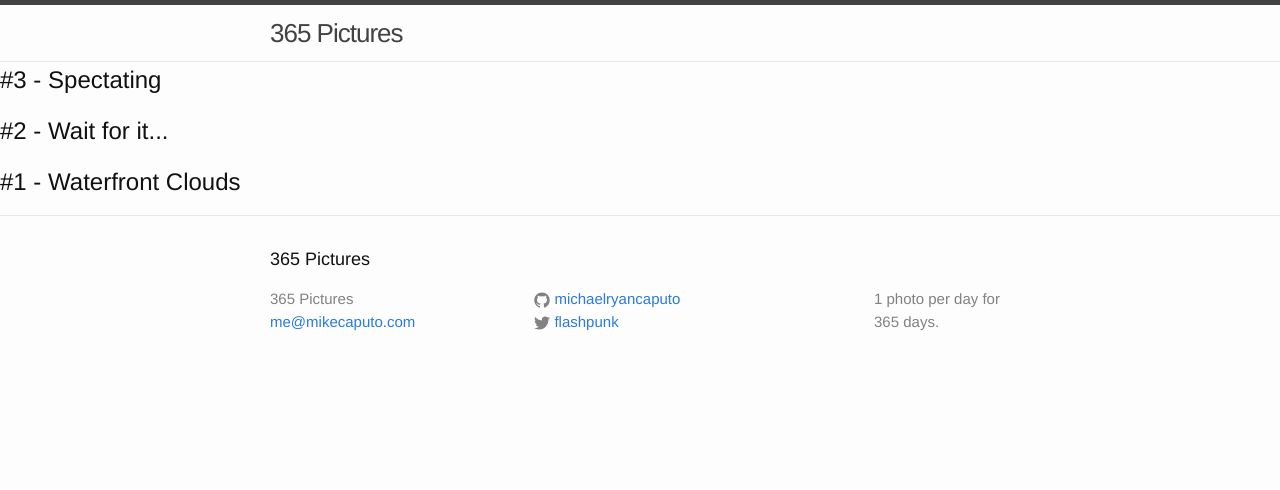
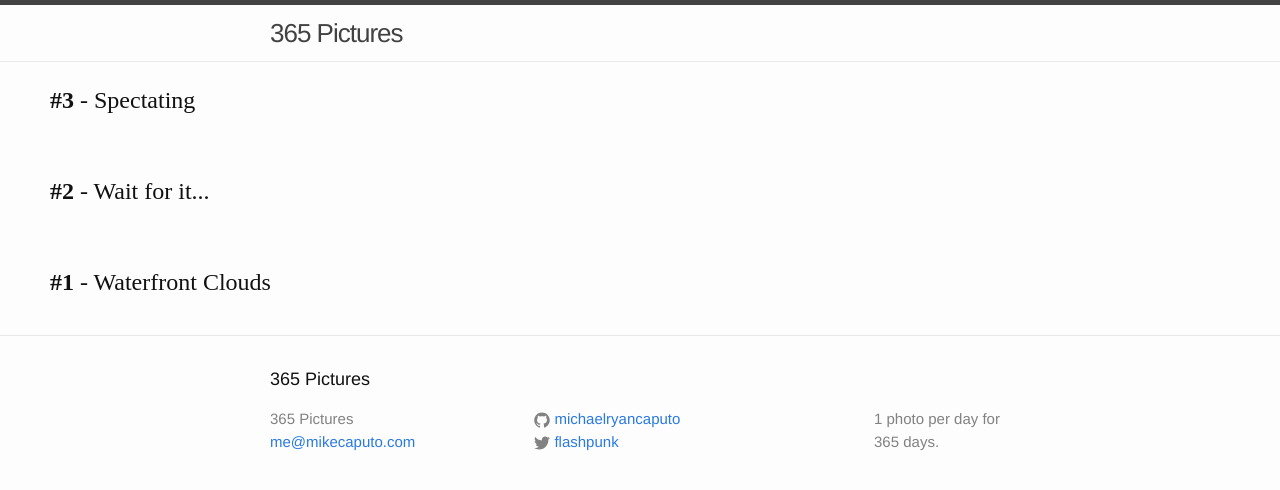
Before and after one commit to flashpunk/365.pictures, a Jekyll site: the page built from index.html, in a window 1280 px wide. Shown: the top 490 px of the page. Built offline with Jekyll 4.4.1, drawn with Linux system fonts in a browser that asks for light colours; nearby versions of some CDN libraries; some web fonts are replaced; library files that are not in the unit come from our copies.

Commit message:
Add font

```diff
--- a/_includes/head.html
+++ b/_includes/head.html
@@ -7,6 +7,7 @@
   <meta name="description" content="{% if page.excerpt %}{{ page.excerpt | strip_html | strip_newlines | truncate: 160 }}{% else %}{{ site.description }}{% endif %}">
 
   <link rel="stylesheet" href="{{ "/css/main.css" | prepend: site.baseurl }}">
+  <link href='http://fonts.googleapis.com/css?family=Droid+Serif:400,700' rel='stylesheet' type='text/css'>
   <link rel="canonical" href="{{ page.url | replace:'index.html','' | prepend: site.baseurl | prepend: site.url }}">
   <link rel="alternate" type="application/rss+xml" title="{{ site.title }}" href="{{ "/feed.xml" | prepend: site.baseurl | prepend: site.url }}" />
 </head>
--- a/_sass/_base.scss
+++ b/_sass/_base.scss
@@ -90,7 +90,14 @@
     font-weight: 300;
 }
 
-
+section{
+    &.spacer{
+        padding: 20px 50px;
+        h2{
+            font-family: 'Droid Serif', serif;
+        }
+    }
+}
 
 /**
  * Links
--- a/index.html
+++ b/index.html
@@ -4,8 +4,8 @@
 <div class="home">
   {% for post in site.posts %}
     <div class="img-holder" data-image="{{ post.large-image }}"></div>
-    <section>
-      <h2>#{{ post.number }} - {{ post.title }}</h2>
+    <section class="spacer">
+      <h2><strong>#{{ post.number }}</strong> - {{ post.title }}</h2>
       {{ post.content }}
     </section>
   {% endfor %}
```
